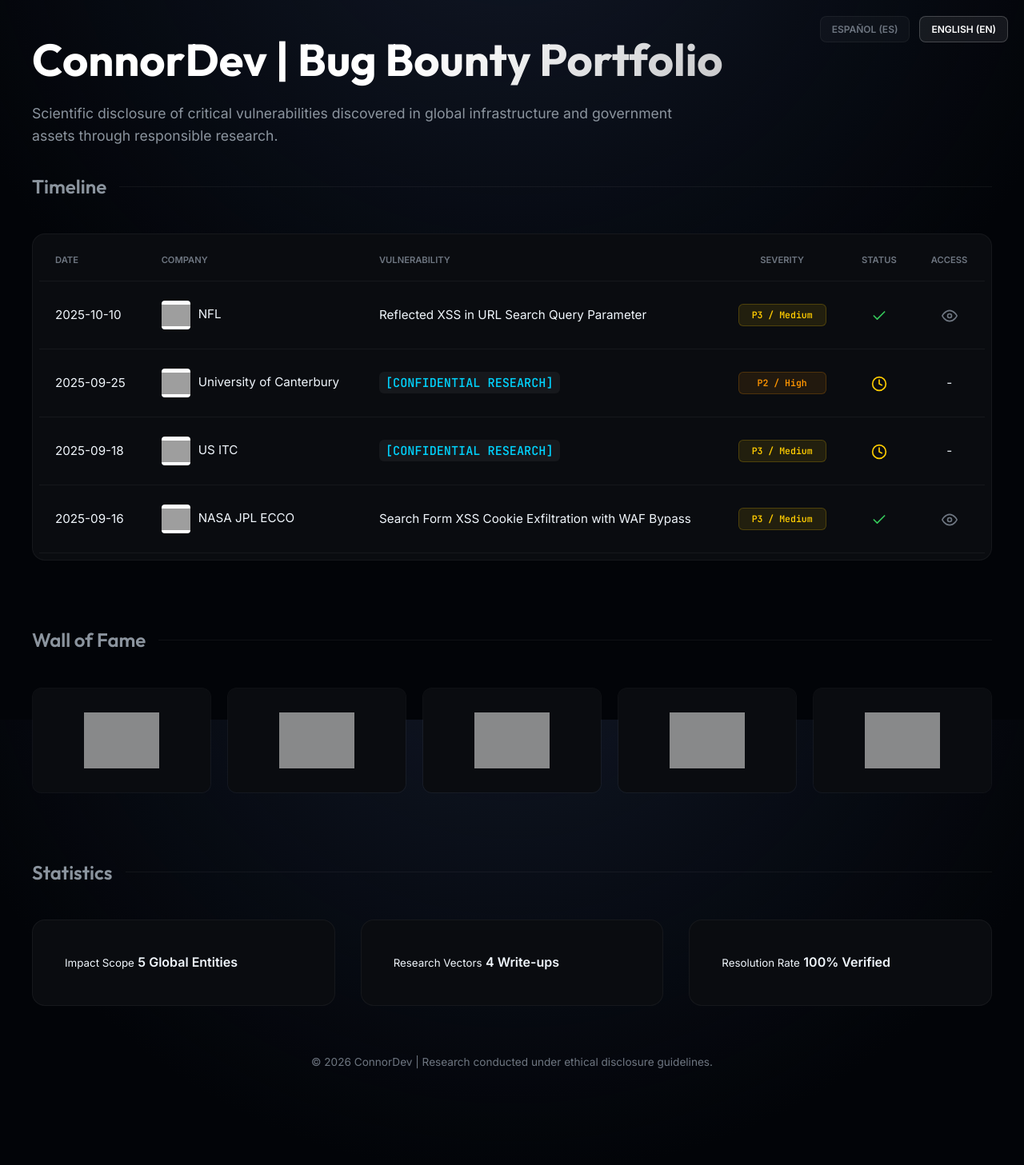
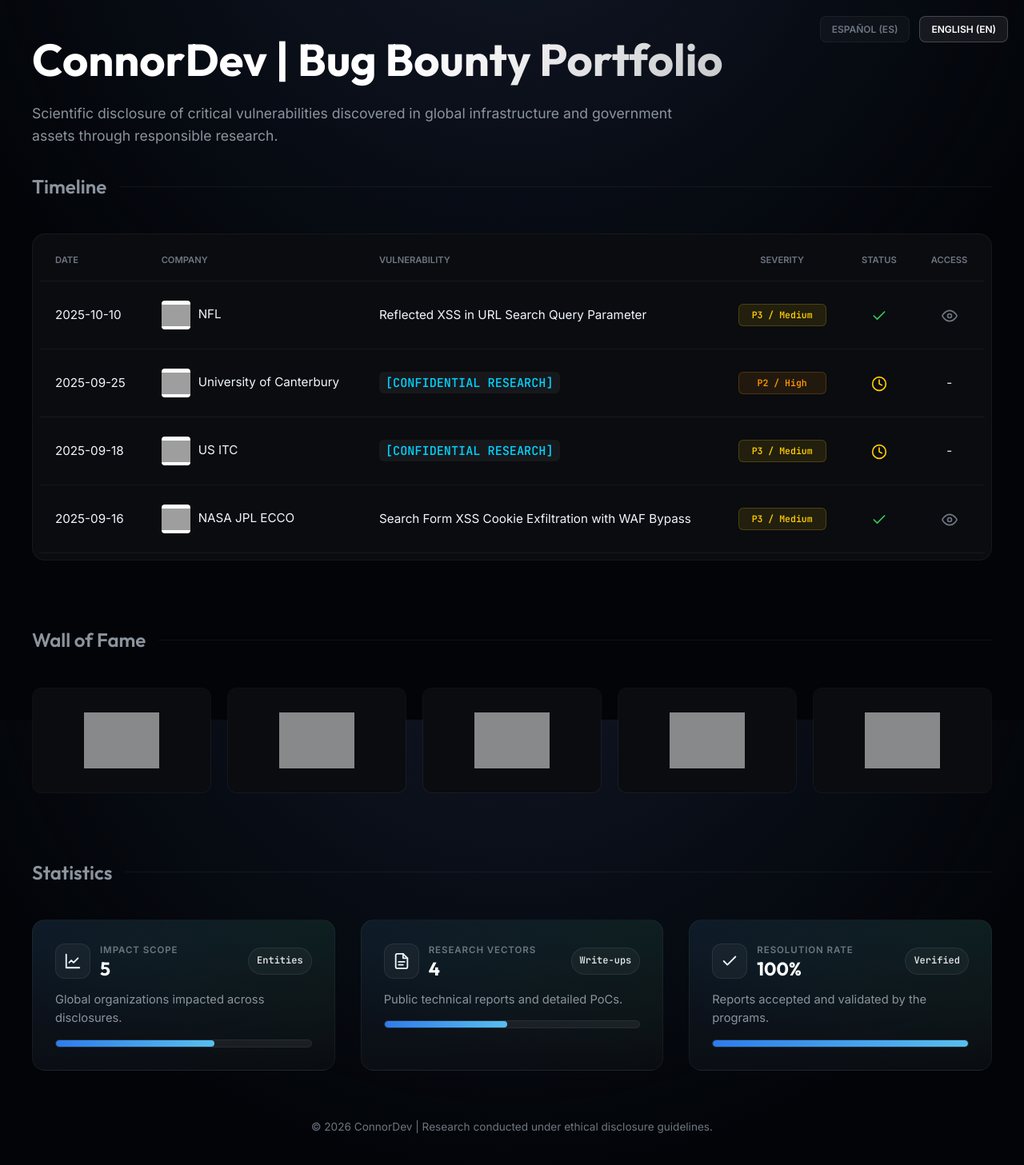
Before and after one commit to ConnorDev1337/connordev1337.github.io, a Jekyll site: the page built from en/index.md, in a window 1280 px wide, cut to the strip 0-1481 px from the top of the page. Shown: the top 1457 px of the strip at 80% size. Built offline with Jekyll 4.4.1, drawn with Linux system fonts in a browser that asks for light colours; before the commit the page ends 1399 px from its top, so only the background shows below that; grey boxes are pictures that could not be loaded.

Commit message:
Better index

```diff
--- a/assets/css/styles.scss
+++ b/assets/css/styles.scss
@@ -329,6 +329,113 @@ th.col-report {
     transition: var(--transition-smooth);
 }
 
+.stat-card {
+    padding: 28px;
+    display: flex;
+    flex-direction: column;
+    gap: 14px;
+    background: radial-gradient(1200px 400px at 0% 0%, rgba(47, 129, 247, 0.10), transparent 55%),
+                radial-gradient(900px 350px at 100% 0%, rgba(52, 199, 89, 0.08), transparent 55%),
+                var(--bg-surface);
+}
+
+.stat-card:hover {
+    border-color: rgba(47, 129, 247, 0.35);
+    transform: translateY(-3px);
+    box-shadow: 0 14px 40px rgba(0, 0, 0, 0.45);
+}
+
+.stat-top {
+    display: flex;
+    align-items: center;
+    justify-content: space-between;
+    gap: 16px;
+}
+
+.stat-meta {
+    display: flex;
+    align-items: center;
+    gap: 12px;
+    min-width: 0;
+}
+
+.stat-icon {
+    width: 44px;
+    height: 44px;
+    border-radius: 12px;
+    display: inline-flex;
+    align-items: center;
+    justify-content: center;
+    background: rgba(255, 255, 255, 0.04);
+    border: 1px solid rgba(255, 255, 255, 0.08);
+    flex: 0 0 auto;
+}
+
+.stat-icon .svg-icon {
+    width: 22px;
+    height: 22px;
+    stroke-width: 2;
+}
+
+.stat-title {
+    display: flex;
+    flex-direction: column;
+    gap: 2px;
+    min-width: 0;
+}
+
+.stat-title small {
+    color: var(--text-muted);
+    font-size: 0.72rem;
+    font-weight: 800;
+    text-transform: uppercase;
+    letter-spacing: 0.08em;
+}
+
+.stat-value {
+    font-family: 'Outfit', sans-serif;
+    font-size: 1.45rem;
+    font-weight: 800;
+    color: #fff;
+    line-height: 1.1;
+    white-space: nowrap;
+    overflow: hidden;
+    text-overflow: ellipsis;
+}
+
+.stat-sub {
+    color: var(--text-secondary);
+    font-size: 0.92rem;
+}
+
+.stat-bar {
+    height: 10px;
+    border-radius: 999px;
+    background: rgba(255, 255, 255, 0.06);
+    overflow: hidden;
+    border: 1px solid rgba(255, 255, 255, 0.06);
+}
+
+.stat-bar > span {
+    display: block;
+    height: 100%;
+    width: 0;
+    border-radius: 999px;
+    background: linear-gradient(90deg, rgba(47, 129, 247, 0.95), rgba(90, 200, 250, 0.95));
+}
+
+.stat-badge {
+    font-family: 'JetBrains Mono', monospace;
+    font-size: 0.75rem;
+    font-weight: 800;
+    color: rgba(255, 255, 255, 0.88);
+    padding: 6px 10px;
+    border-radius: 999px;
+    background: rgba(255, 255, 255, 0.04);
+    border: 1px solid rgba(255, 255, 255, 0.08);
+    flex: 0 0 auto;
+}
+
 .card-item small {
     display: block;
     color: var(--text-muted);
--- a/en/index.md
+++ b/en/index.md
@@ -103,17 +103,55 @@ title: ConnorDev | Bug Bounty Portfolio
 
   <h2 class="section-title section-mt">Statistics</h2>
   <div class="card-grid">
-    <div class="glass-card">
-      <small>Impact Scope</small>
-      <strong>5 Global Entities</strong>
+    <div class="glass-card stat-card">
+      <div class="stat-top">
+        <div class="stat-meta">
+          <div class="stat-icon">
+            <svg class="svg-icon" viewBox="0 0 24 24"><path d="M3 3v18h18"></path><path d="M7 14l3-3 3 3 6-6"></path></svg>
+          </div>
+          <div class="stat-title">
+            <small>Impact Scope</small>
+            <div class="stat-value">5</div>
+          </div>
+        </div>
+        <div class="stat-badge">Entities</div>
+      </div>
+      <div class="stat-sub">Global organizations impacted across disclosures.</div>
+      <div class="stat-bar"><span style="width: 62%"></span></div>
     </div>
-    <div class="glass-card">
-      <small>Research Vectors</small>
-      <strong>4 Write-ups</strong>
+
+    <div class="glass-card stat-card">
+      <div class="stat-top">
+        <div class="stat-meta">
+          <div class="stat-icon">
+            <svg class="svg-icon" viewBox="0 0 24 24"><path d="M14 2H6a2 2 0 0 0-2 2v16a2 2 0 0 0 2 2h12a2 2 0 0 0 2-2V8z"></path><path d="M14 2v6h6"></path><path d="M8 13h8"></path><path d="M8 17h6"></path></svg>
+          </div>
+          <div class="stat-title">
+            <small>Research Vectors</small>
+            <div class="stat-value">4</div>
+          </div>
+        </div>
+        <div class="stat-badge">Write-ups</div>
+      </div>
+      <div class="stat-sub">Public technical reports and detailed PoCs.</div>
+      <div class="stat-bar"><span style="width: 48%"></span></div>
     </div>
-    <div class="glass-card">
-      <small>Resolution Rate</small>
-      <strong>100% Verified</strong>
+
+    <div class="glass-card stat-card">
+      <div class="stat-top">
+        <div class="stat-meta">
+          <div class="stat-icon">
+            <svg class="svg-icon" viewBox="0 0 24 24"><path d="M20 6L9 17l-5-5"></path></svg>
+          </div>
+          <div class="stat-title">
+            <small>Resolution Rate</small>
+            <div class="stat-value">100%</div>
+          </div>
+        </div>
+        <div class="stat-badge">Verified</div>
+      </div>
+      <div class="stat-sub">Reports accepted and validated by the programs.</div>
+      <div class="stat-bar"><span style="width: 100%"></span></div>
     </div>
   </div>
 
```
Also changed, not shown: en/bounties/nasa-jpl-ecco-xss-waf-bypass/index.md (+2 -2 lines), es/bounties/nasa-jpl-ecco-xss-waf-bypass/index.md (+2 -2 lines), es/index.md (+47 -9 lines).
